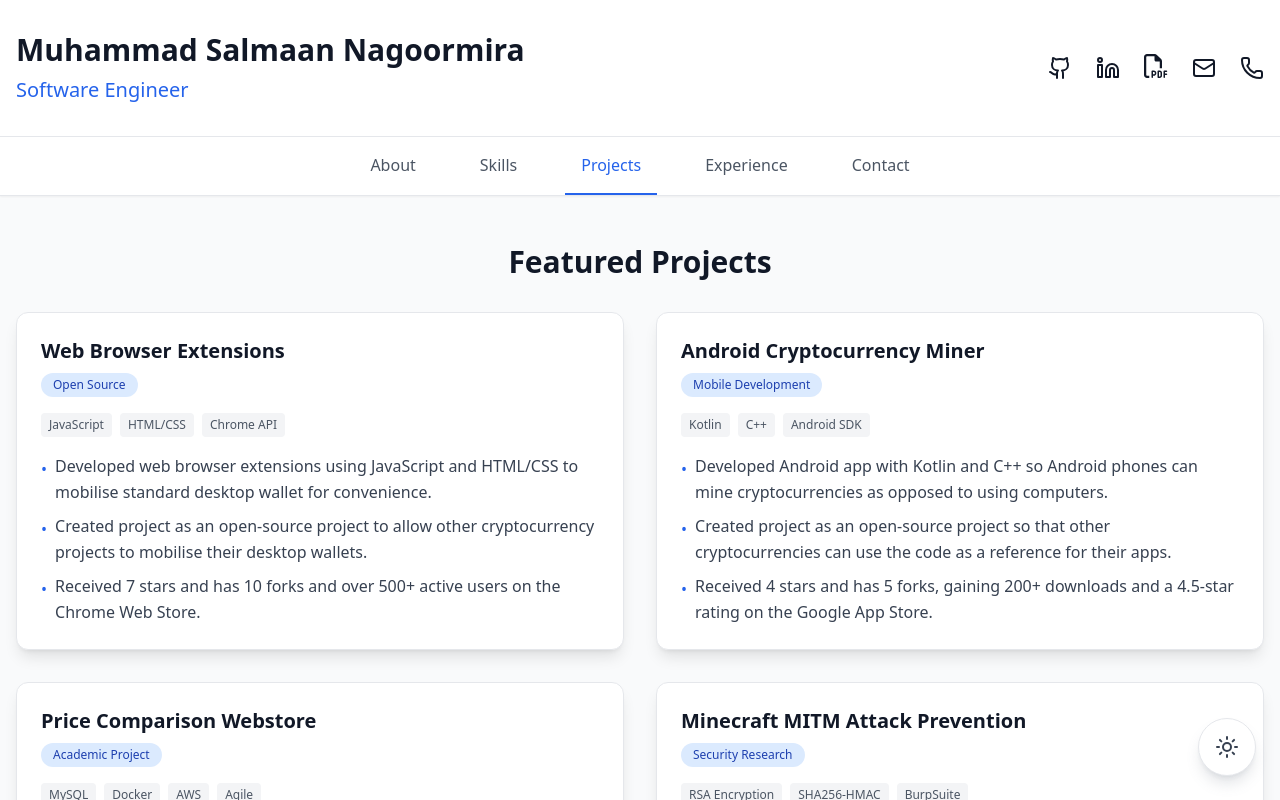
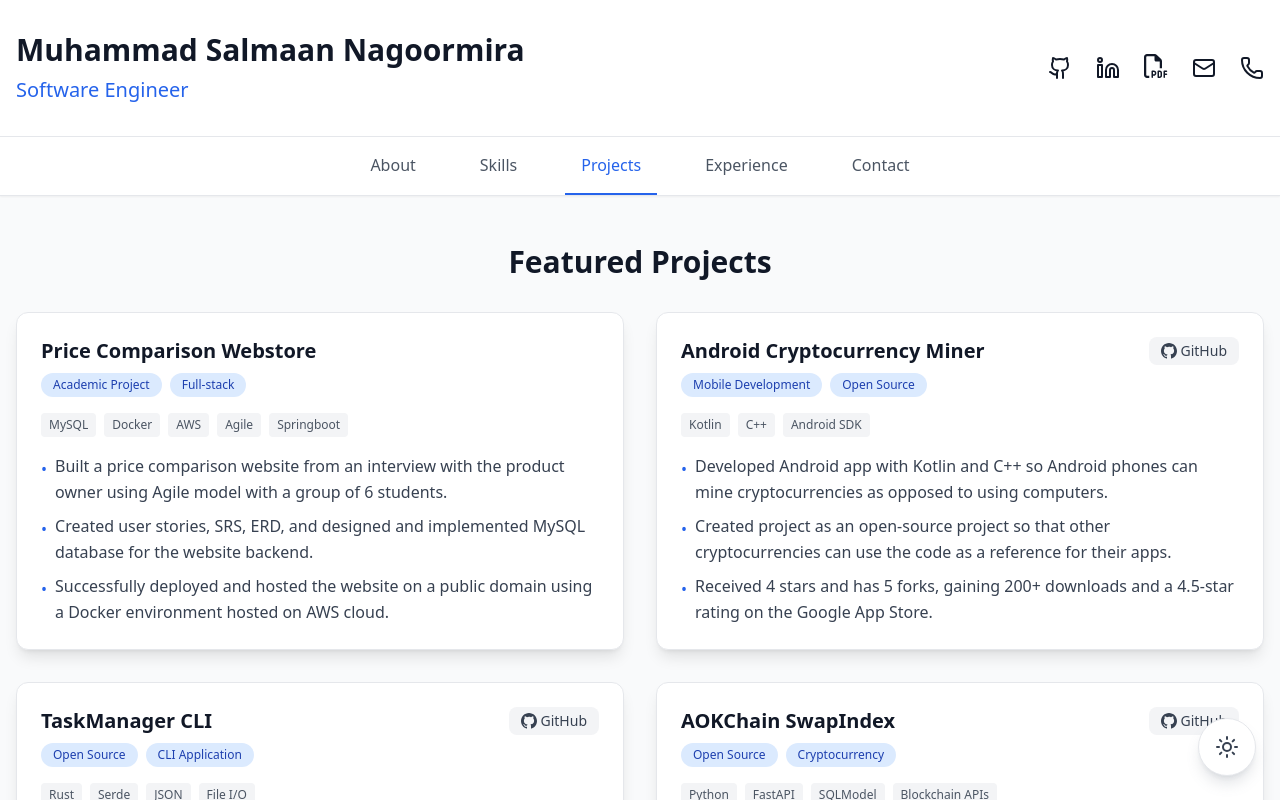
Before and after one commit to Nugetzrul3/nugetzrul3.github.io, a React (Create React App) app: page / in a window 1280 px wide. Both pictures are taken after a click on the button "Projects". Shown: the top 800 px of the page. Built offline with nearby package versions, Linux system fonts and the light colour scheme.

Commit message:
Updated UI for projects to include more projects and view more projects button

```diff
--- a/src/components/sections/Projects.js
+++ b/src/components/sections/Projects.js
@@ -1,22 +1,51 @@
+import { useState } from 'react';
 import { projects } from '../../data/portfolio-data';
 
 const Projects = ({ darkMode }) => {
+  const [showAll, setShowAll] = useState(false);
+  const initialProjectCount = 4; // Show first 4 projects initially
+  const displayedProjects = showAll ? projects : projects.slice(0, initialProjectCount);
+  const hasMoreProjects = projects.length > initialProjectCount;
+
   return (
     <section className="space-y-8 animate-fadeIn">
       <h2 className="text-3xl font-bold text-center mb-8">Featured Projects</h2>
       <div className="grid grid-cols-1 lg:grid-cols-2 gap-8">
-        {projects.map((project, index) => (
+        {displayedProjects.map((project, index) => (
           <div key={index} className={`${
             darkMode ? 'bg-gray-800 border-gray-700' : 'bg-white border-gray-200'
           } shadow-lg rounded-xl p-6 border transition-all duration-300 hover:shadow-xl`}>
             <div className="mb-4">
-              <h3 className="text-xl font-semibold mb-2">{project.title}</h3>
-              <div className="flex items-center gap-4 mb-4">
-                <span className={`px-3 py-1 rounded-full text-xs font-medium ${
-                  darkMode ? 'bg-blue-900 text-blue-300' : 'bg-blue-100 text-blue-800'
-                }`}>
-                  {project.category}
-                </span>
+              <div className="flex items-center justify-between mb-2">
+                <h3 className="text-xl font-semibold">{project.title}</h3>
+                {project.githubUrl && (
+                  <a
+                    href={project.githubUrl}
+                    target="_blank"
+                    rel="noopener noreferrer"
+                    className={`inline-flex items-center gap-1 px-3 py-1 rounded-lg text-sm font-medium transition-colors duration-200 ${
+                      darkMode
+                        ? 'bg-gray-700 text-gray-300 hover:bg-gray-600 hover:text-white'
+                        : 'bg-gray-100 text-gray-700 hover:bg-gray-200 hover:text-gray-900'
+                    }`}
+                  >
+                    <svg className="w-4 h-4" fill="currentColor" viewBox="0 0 24 24">
+                      <path d="M12 0C5.374 0 0 5.373 0 12 0 17.302 3.438 21.8 8.207 23.387c.599.111.793-.261.793-.577v-2.234c-3.338.726-4.033-1.416-4.033-1.416-.546-1.387-1.333-1.756-1.333-1.756-1.089-.745.083-.729.083-.729 1.205.084 1.839 1.237 1.839 1.237 1.07 1.834 2.807 1.304 3.492.997.107-.775.418-1.305.762-1.604-2.665-.305-5.467-1.334-5.467-5.931 0-1.311.469-2.381 1.236-3.221-.124-.303-.535-1.524.117-3.176 0 0 1.008-.322 3.301 1.23A11.509 11.509 0 0112 5.803c1.02.005 2.047.138 3.006.404 2.291-1.552 3.297-1.23 3.297-1.23.653 1.653.242 2.874.118 3.176.77.84 1.235 1.911 1.235 3.221 0 4.609-2.807 5.624-5.479 5.921.43.372.823 1.102.823 2.222v3.293c0 .319.192.694.801.576C20.566 21.797 24 17.3 24 12c0-6.627-5.373-12-12-12z"/>
+                    </svg>
+                    GitHub
+                  </a>
+                )}
+              </div>
+              <div className="flex items-center gap-2 mb-4">
+                {project.category && (
+                  project.category.map((cat) => (
+                    <span key={cat} className={`px-3 py-1 rounded-full text-xs font-medium ${
+                      darkMode ? 'bg-blue-900 text-blue-300' : 'bg-blue-100 text-blue-800'
+                    }`}>
+                      {cat}
+                    </span>
+                  ))
+                )}
               </div>
               {project.technologies && (
                 <div className="flex flex-wrap gap-2 mb-4">
@@ -41,6 +70,35 @@ const Projects = ({ darkMode }) => {
           </div>
         ))}
       </div>
+
+      {hasMoreProjects && (
+        <div className="text-center mt-8">
+          <button
+            onClick={() => setShowAll(!showAll)}
+            className={`inline-flex items-center gap-2 px-6 py-3 rounded-lg font-medium transition-all duration-300 transform hover:scale-105 ${
+              darkMode
+                ? 'bg-blue-600 text-white hover:bg-blue-700 shadow-lg hover:shadow-blue-500/25'
+                : 'bg-blue-500 text-white hover:bg-blue-600 shadow-lg hover:shadow-blue-500/25'
+            }`}
+          >
+            {showAll ? (
+              <>
+                <span>View Less</span>
+                <svg className="w-4 h-4 transform transition-transform duration-200" fill="none" stroke="currentColor" viewBox="0 0 24 24">
+                  <path strokeLinecap="round" strokeLinejoin="round" strokeWidth={2} d="M5 15l7-7 7 7" />
+                </svg>
+              </>
+            ) : (
+              <>
+                <span>View More Projects</span>
+                <svg className="w-4 h-4 transform transition-transform duration-200" fill="none" stroke="currentColor" viewBox="0 0 24 24">
+                  <path strokeLinecap="round" strokeLinejoin="round" strokeWidth={2} d="M19 9l-7 7-7-7" />
+                </svg>
+              </>
+            )}
+          </button>
+        </div>
+      )}
     </section>
   );
 };
--- a/src/data/portfolio-data.js
+++ b/src/data/portfolio-data.js
@@ -117,9 +117,64 @@ export const experiences = [
 
 export const projects = [
   {
+    title: "Price Comparison Webstore",
+    category: ["Academic Project", "Full-stack"],
+    technologies: ["MySQL", "Docker", "AWS", "Agile", "Springboot"],
+    details: [
+      "Built a price comparison website from an interview with the product owner using Agile model with a group of 6 students.",
+      "Created user stories, SRS, ERD, and designed and implemented MySQL database for the website backend.",
+      "Successfully deployed and hosted the website on a public domain using a Docker environment hosted on AWS cloud."
+    ]
+  },
+  {
+    title: "Android Cryptocurrency Miner",
+    category: ["Mobile Development", "Open Source"],
+    technologies: ["Kotlin", "C++", "Android SDK"],
+    githubUrl: "https://github.com/Nugetzrul3/Sugarchain-Android-Miner",
+    details: [
+      "Developed Android app with Kotlin and C++ so Android phones can mine cryptocurrencies as opposed to using computers.",
+      "Created project as an open-source project so that other cryptocurrencies can use the code as a reference for their apps.",
+      "Received 4 stars and has 5 forks, gaining 200+ downloads and a 4.5-star rating on the Google App Store."
+    ]
+  },
+  {
+    title: "TaskManager CLI",
+    category: ["Open Source", "CLI Application"],
+    technologies: ["Rust", "Serde", "JSON", "File I/O"],
+    githubUrl: "https://github.com/Nugetzrul3/TaskManager-Rust-CLI",
+    details: [
+      "Built a command-line task management application in Rust for efficient personal productivity tracking with persistent storage.",
+      "Implemented JSON-based data persistence using Serde for serialization/deserialization, enabling tasks to be saved to and loaded from files.",
+      "Designed clean CLI interface for task CRUD operations while learning Rust fundamentals including ownership, error handling, and the crate ecosystem."
+    ]
+  },
+  {
+    title: "AOKChain SwapIndex",
+    category: ["Open Source", "Cryptocurrency"],
+    technologies: ["Python", "FastAPI", "SQLModel", "Blockchain APIs"],
+    githubUrl: "https://github.com/AokChain/SwapIndex",
+    details: [
+      "Collaborated with AOKChain team to build an API service that indexes and tracks token swap transactions on the AOK blockchain.",
+      "Designed REST endpoints using FastAPI and SQLModel for efficient querying of swap data and transaction history.",
+      "Implemented database architecture to store and organize swap events, enabling real-time analytics for the AOK ecosystem."
+    ]
+  },
+  {
+    title: "Telegram Tip-Bot",
+    category: ["Open Source", "Bot Development"],
+    technologies: ["Telegram API", "Python", "REST API"],
+    githubUrl: "https://github.com/Nugetzrul3/SugarchainTGBot",
+    details: [
+      "Developed a Telegram bot enabling cryptocurrency tipping within chat communities using Sugarchain (SUGAR).",
+      "Implemented REST API integration with Sugarchain network for real-time balance checking and transaction processing.",
+      "Built daemon-free architecture using python-bitcoin-utils library for lightweight wallet operations and transaction signing."
+    ]
+  },
+  {
     title: "Web Browser Extensions",
-    category: "Open Source",
+    category: ["Open Source", "Extension Development"],
     technologies: ["JavaScript", "HTML/CSS", "Chrome API"],
+    githubUrl: "https://github.com/Nugetzrul3/Sugarchain-Chrome-Wallet",
     details: [
       "Developed web browser extensions using JavaScript and HTML/CSS to mobilise standard desktop wallet for convenience.",
       "Created project as an open-source project to allow other cryptocurrency projects to mobilise their desktop wallets.",
@@ -127,33 +182,25 @@ export const projects = [
     ]
   },
   {
-    title: "Android Cryptocurrency Miner",
-    category: "Mobile Development",
-    technologies: ["Kotlin", "C++", "Android SDK"],
+    title: "CPU GUI Miner",
+    category: ["Open Source", "Desktop Application"],
+    technologies: ["Python", "GUI Framework", "Process Management"],
+    githubUrl: "https://github.com/Nugetzrul3/CPU-GUI-Miner",
     details: [
-      "Developed Android app with Kotlin and C++ so Android phones can mine cryptocurrencies as opposed to using computers.",
-      "Created project as an open-source project so that other cryptocurrencies can use the code as a reference for their apps.",
-      "Received 4 stars and has 5 forks, gaining 200+ downloads and a 4.5-star rating on the Google App Store."
-    ]
-  },
-  {
-    title: "Price Comparison Webstore",
-    category: "Academic Project",
-    technologies: ["MySQL", "Docker", "AWS", "Agile"],
-    details: [
-      "Built a price comparison website from an interview with the product owner using Agile model with a group of 6 students.",
-      "Created user stories, SRS, ERD, and designed and implemented MySQL database for the website backend.",
-      "Successfully deployed and hosted the website on a public domain using a Docker environment hosted on AWS cloud."
+      "Developed a cross-platform GUI application for CPU cryptocurrency mining supporting 20+ mining algorithms including yespower, yescrypt, and argon2d variants.",
+      "Integrated RickillerZ's cpuminer backend with custom GUI wrapper, enabling both solo and pool mining configurations.",
+      "Implemented process management and configuration persistence, allowing users to save mining setups and safely terminate background processes."
     ]
   },
   {
     title: "Minecraft MITM Attack Prevention",
-    category: "Security Research",
+    category: ["Security Research", "Cryptography"],
     technologies: ["RSA Encryption", "SHA256-HMAC", "BurpSuite"],
     details: [
       "Secured communication between Minecraft server and MCPI client using a CCA-secure protocol to prevent packet sniffing.",
       "Modified Minecraft Server files and MCPI library by implementing RSA encryption and SHA256-HMAC authentication.",
       "Successfully demonstrated implementation secureness using BurpSuite by attacking the connection using MITM attacks."
     ]
-  }
+  },
+
 ];
```
